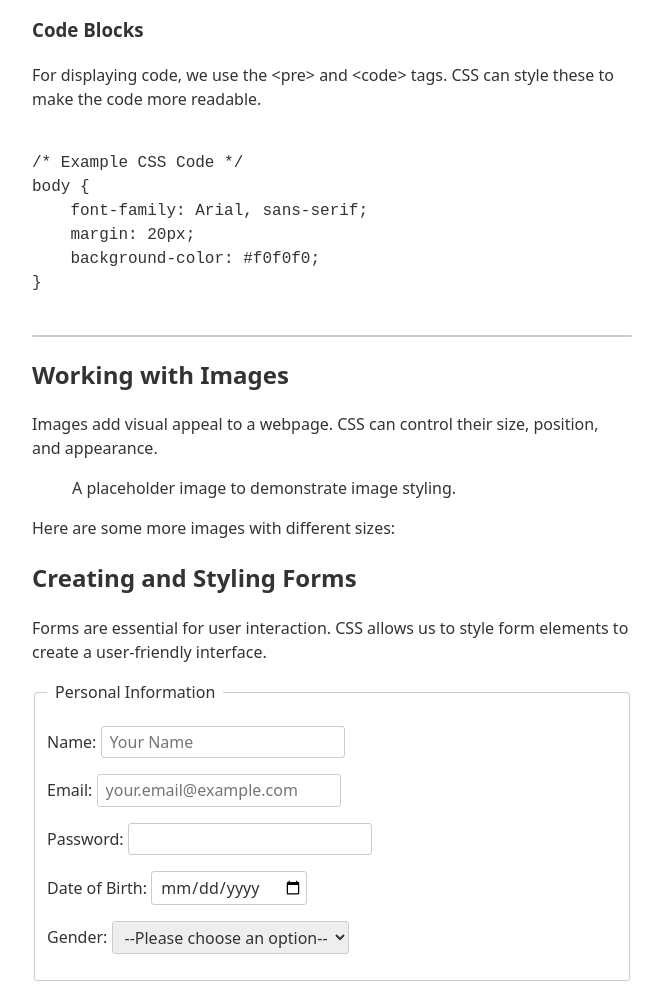
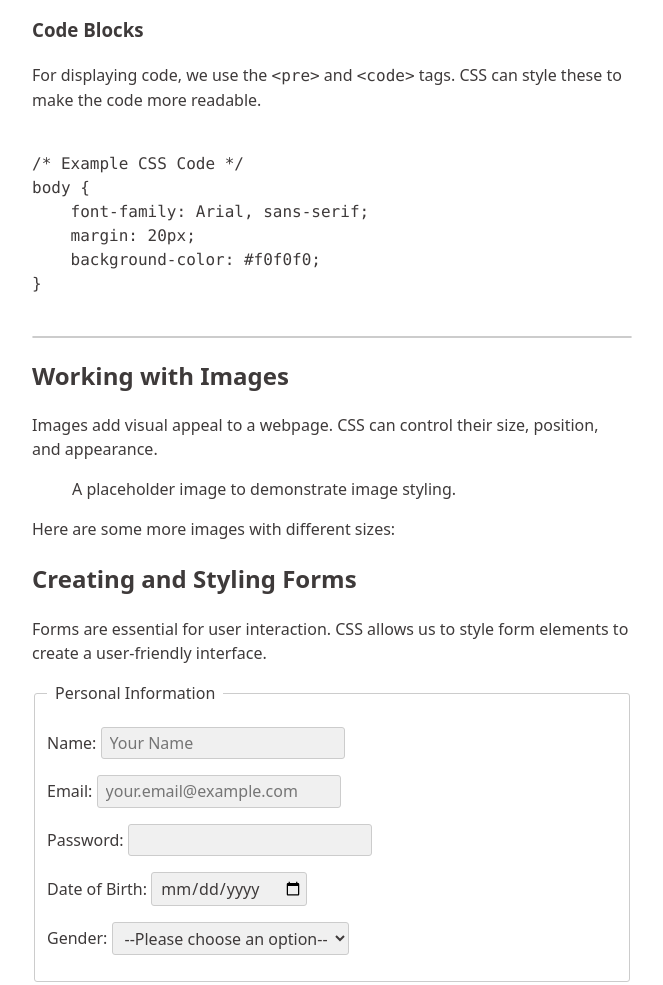
Before and after one commit to victrme/default-css, a plain HTML site: page index.html in a window 1280 px wide. Shown: the part 1327-2312 px from the top of the page, without its empty margins (308-971 px from the left). Drawn offline with Linux system fonts and the light colour scheme.

Commit message:
Improve light-dark colors

```diff
--- a/defaults.css
+++ b/defaults.css
@@ -13,11 +13,10 @@
 }
 
 body {
-    font-size: 16px;
     font-family: system-ui;
     line-height: 1.5;
-    color: #333;
     -webkit-font-smoothing: antialiased;
+    -moz-osx-font-smoothing: grayscale;
 }
 
 /* 6. Improve media defaults */
@@ -64,9 +63,10 @@ h6 {
     text-wrap: balance;
 }
 
-.container {
-    max-width: 600px;
-    margin: auto;
+/* Lighter colors */
+body {
+    color: light-dark(#3e3a3a, #eee);
+    background-color: light-dark(#fff, #222);
 }
 
 /* Add offset to separate 1px border with outline */
@@ -77,17 +77,24 @@ h6 {
 /* Better link color, disable old visited */
 a,
 a:visited {
-    color: royalblue;
+    color: light-dark(royalblue, dodgerblue);
 }
 
 /* Less aggressive background colors */
 select,
+input,
 button {
-    background-color: #eee;
+    background-color: light-dark(#2221, #fff1);
 }
 select:active,
 button:active {
-    background-color: #ddd;
+    background-color: light-dark(#2222, #fff2);
+}
+
+/* Use modern monospace fonts on Windows & MacOS */
+pre,
+code {
+    font-family: Consolas, Monaco, monospace;
 }
 
 /* Less aggressive borders */
@@ -100,7 +107,7 @@ th,
 td,
 hr {
     border-radius: 3px;
-    border: 1px solid #ccc;
+    border: 1px solid light-dark(#ccc, #888);
 }
 
 /* Improved padding & margin on user action elements */
@@ -111,6 +118,7 @@ textarea {
     padding-inline-start: 0.5rem;
 }
 button {
+    padding: 0.2rem;
     padding-inline: 0.5rem;
 }
 ul,
@@ -132,3 +140,8 @@ td {
 table {
     border-collapse: collapse;
 }
+
+.container {
+    max-width: 600px;
+    margin: auto;
+}
--- a/index.html
+++ b/index.html
@@ -91,8 +91,9 @@
 
                 <h3>Code Blocks</h3>
                 <p>
-                    For displaying code, we use the &lt;pre&gt; and &lt;code&gt;
-                    tags. CSS can style these to make the code more readable.
+                    For displaying code, we use the <code>&lt;pre&gt;</code> and
+                    <code>&lt;code&gt;</code> tags. CSS can style these to make
+                    the code more readable.
                 </p>
                 <pre><code>
 /* Example CSS Code */
@@ -261,8 +262,8 @@ body {
                     ></textarea>
 
                     <p>
-                        <button type="submit">Submit Form</button>
-                        <button type="reset">Reset Form</button>
+                        <button type="submit">Submit form</button>
+                        <button type="reset">Reset form</button>
                     </p>
                 </form>
             </section>
```
